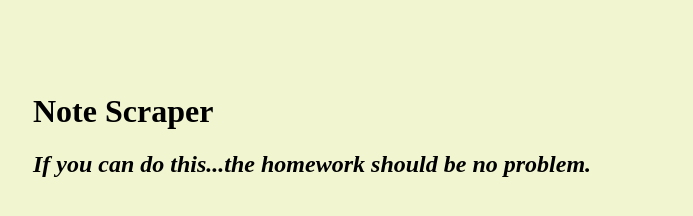
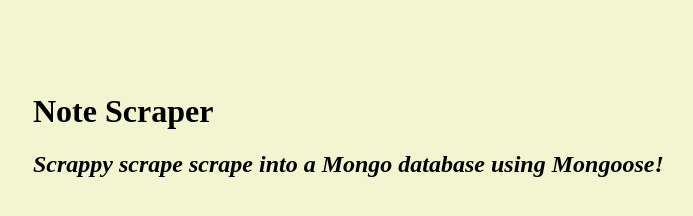
Before and after one commit to alfonsotech/scrape-into-mongodb-mongoose-test, a website: page public/index.html in a window 1280 px wide. Shown: the whole page, without its empty margins (127-820 px from the left). Drawn offline with nearby package versions, Linux system fonts and the light colour scheme; no server answers.

Commit message:
Add test tto index.html and add nodemon for easy deploy

```diff
--- a/package.json
+++ b/package.json
@@ -14,7 +14,7 @@
     "cheerio": "^0.20.0",
     "express": "^4.13.4",
     "mongoose": "^4.4.6",
-    "morgan": "^1.7.0",
+    "morgan": "^1.8.2",
     "nodemon": "^1.12.0",
     "request": "^2.69.0"
   }
--- a/public/index.html
+++ b/public/index.html
@@ -39,7 +39,7 @@
   <body>
     <div id="wrapper">
       <h1>Note Scraper</h1>
-      <h2><i>If you can do this...the homework should be no problem.</i></h2>
+      <h2><i>Scrappy scrape scrape into a Mongo database using Mongoose!</i></h2>
       <div id="articles"></div>
       <div id="notes"></div>
     </div>
```
